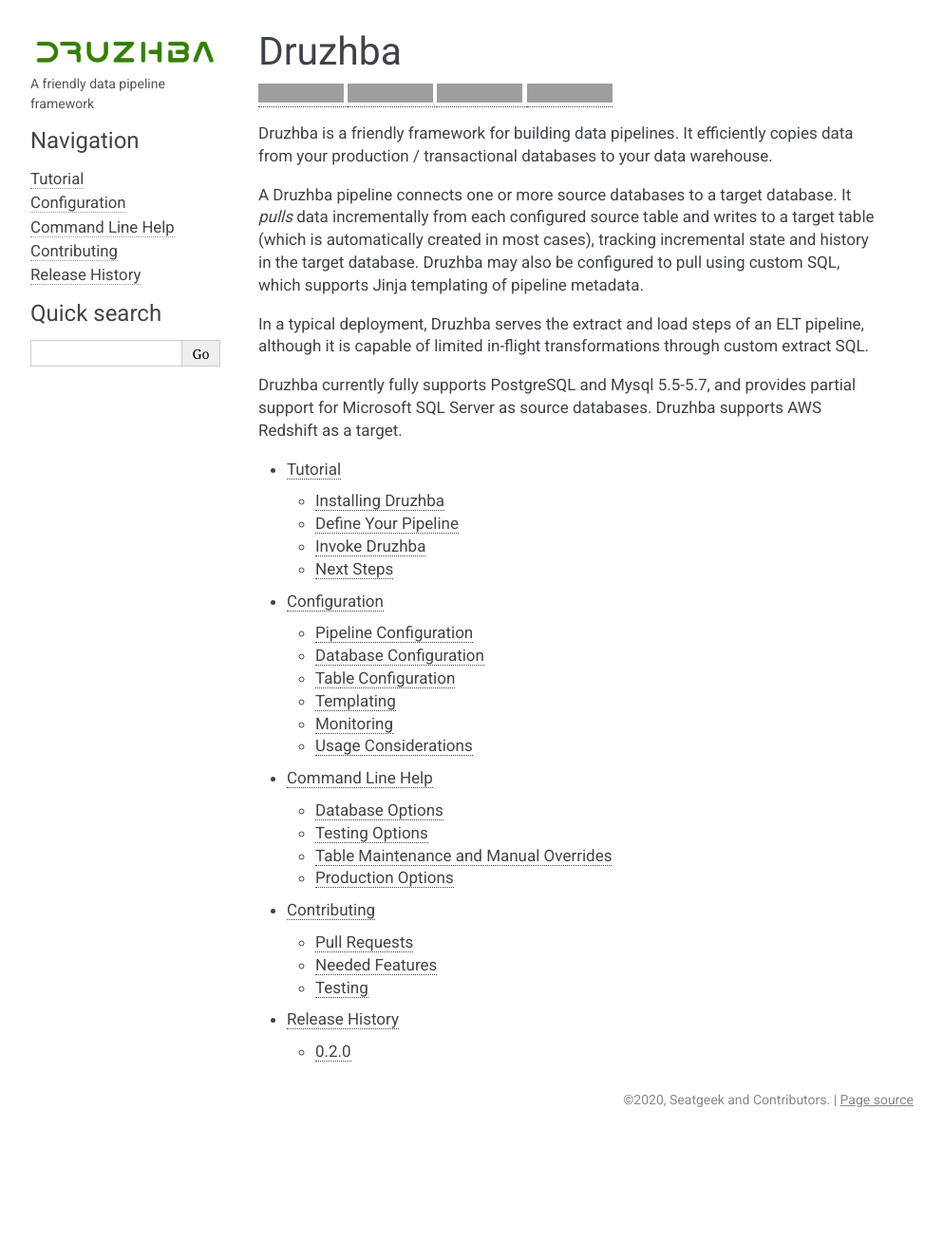
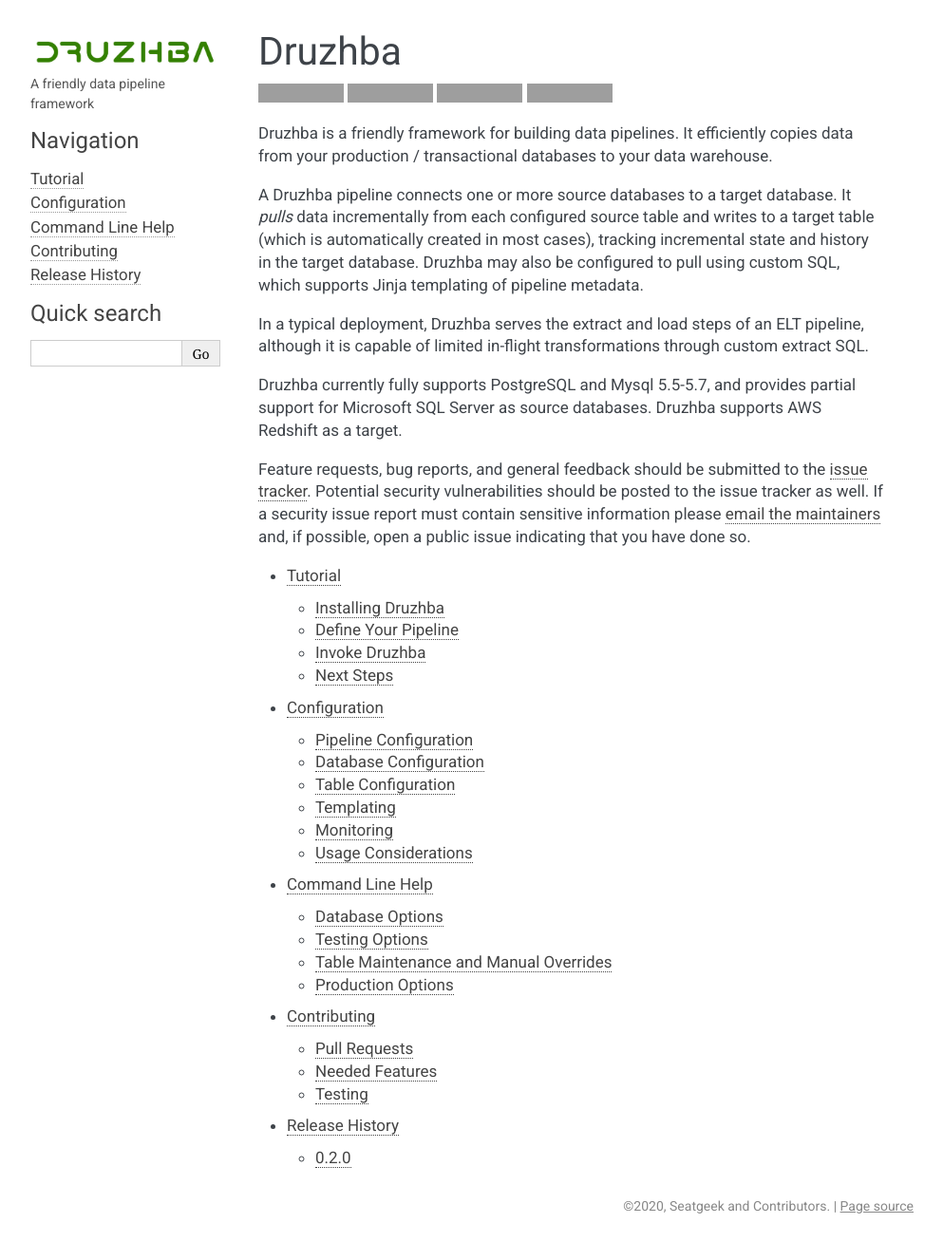
Before and after one commit to seatgeek/druzhba, a Sphinx documentation site: the page built from docs/index.rst, in a window 1280 px wide. Shown: the whole page at 95% size, without its empty margins (148-1141 px from the left). Built offline with Sphinx 7.4.7, drawn with Linux system fonts in a browser that asks for light colours; before the commit the page ends 1196 px from its top, so only the background shows below that; grey boxes are pictures that could not be loaded.

Commit message:
making some stuff explicit for cii security audit

```diff
--- a/README.rst
+++ b/README.rst
@@ -34,6 +34,15 @@
 Druzhba currently fully supports PostgreSQL and Mysql 5.5-5.7, and provides
 partial support for Microsoft SQL Server as source databases. Druzhba supports
 AWS Redshift as a target.
+
+Feature requests, bug reports, and general feedback should be submitted to the
+`issue tracker`_. Potential security vulnerabilities should be posted to the
+issue tracker as well. If a security issue report must contain sensitive
+information please `email the maintainers`_ and, if possible, open a public
+issue indicating that you have done so.
+
+.. _`issue tracker`: https://github.com/seatgeek/druzhba/issues
+.. _`email the maintainers`: druzhba-maintainers@seatgeek.com
 
 .. end-of-lede
 
--- a/docs/_static/custom.css
+++ b/docs/_static/custom.css
@@ -38,3 +38,7 @@
 div.sphinxsidebar h3, div.sphinxsidebar h4 {
     font-family: Roboto, sans-serif;
 }
+
+a.image-reference {
+    border-bottom: none !important
+}
--- a/docs/contributing.rst
+++ b/docs/contributing.rst
@@ -46,6 +46,8 @@
 Unit Tests
 ^^^^^^^^^^
 
+All major new functionality is expected to have adequate test coverage.
+
 To run unit tests locally:
 
 .. code-block:: bash
```
